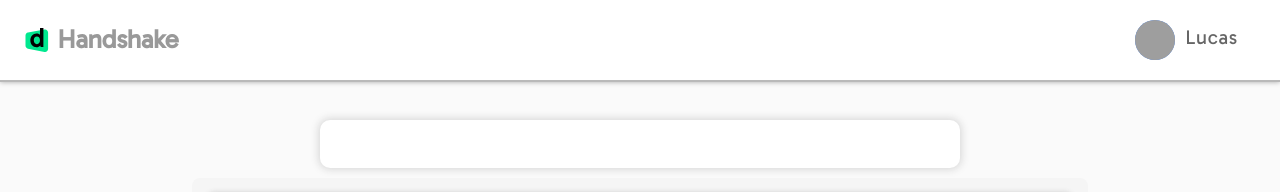
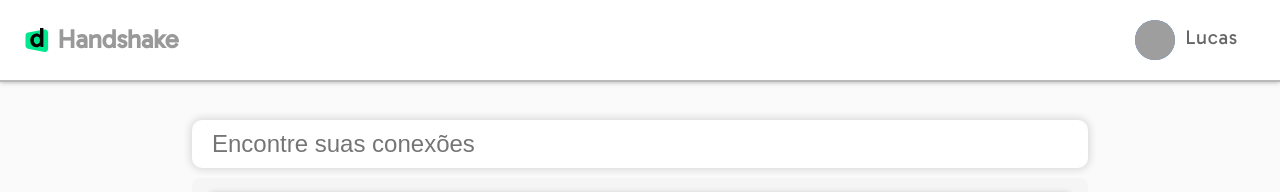
Before and after one commit to AnnaGabrielle/handshake-web, a Vue app: page / in a window 1280 px wide. Shown: the top 192 px of the page. Built offline with nearby package versions, Linux system fonts and the light colour scheme; grey boxes are pictures that could not be loaded.

Commit message:
fix search

```diff
--- a/src/views/Home.vue
+++ b/src/views/Home.vue
@@ -1,7 +1,7 @@
 <template>
   <div class="home">
     <div class="input-area">
-        <input v-model="userSearch" class="input" type="text"/>
+        <input v-model="userSearch" class="input" type="text" placeholder="Encontre suas conexões"/>
     </div>
     <div class="list-container">
       <UsersList :users="usersFiltered" />
@@ -47,15 +47,25 @@ export default Vue.extend({
       }, []);
       return allUsers;
     },
-    searchEachFild(id: number) {
+    searchEachFild(id: number): boolean {
       const user = this.users.find((userFind) => userFind.id === id);
-      if (!user) return;
-      const foundField = (Object.values(user)).find((field) => {
+      if (!user) return false;
+      const wordArray = this.userSearch.split(/\s+/);
+      if (wordArray.length === 1) {
+        const foundField = (Object.values(user)).find((field) => {
+          const processedField = this.processString(field.toString());
+          return processedField.includes(this.processString(this.userSearch));
+        });
+        return foundField;
+      }
+      const foundField = wordArray.filter((word) => (Object.values(user)).find((field) => {
         const processedField = this.processString(field.toString());
-        return processedField.includes(this.processString(this.userSearch));
-      });
-      // eslint-disable-next-line consistent-return
-      return foundField;
+        return processedField.includes(this.processString(word));
+      }));
+      if (foundField.length === wordArray.length) {
+        return true;
+      }
+      return false;
     },
     processString(item: string) {
       return item
@@ -78,13 +88,14 @@ export default Vue.extend({
 }
 
 input {
-  width: 50%;
+  width: 70%;
   height: 48px;
   box-shadow: 0 0 9px 1px lightgray;
   border-radius: 10px;
   margin-bottom: 10px;
   padding: 20px;
   outline: none;
+  font-size: 24px;
 }
 input:focus {
   border: 1px solid #666;
```
